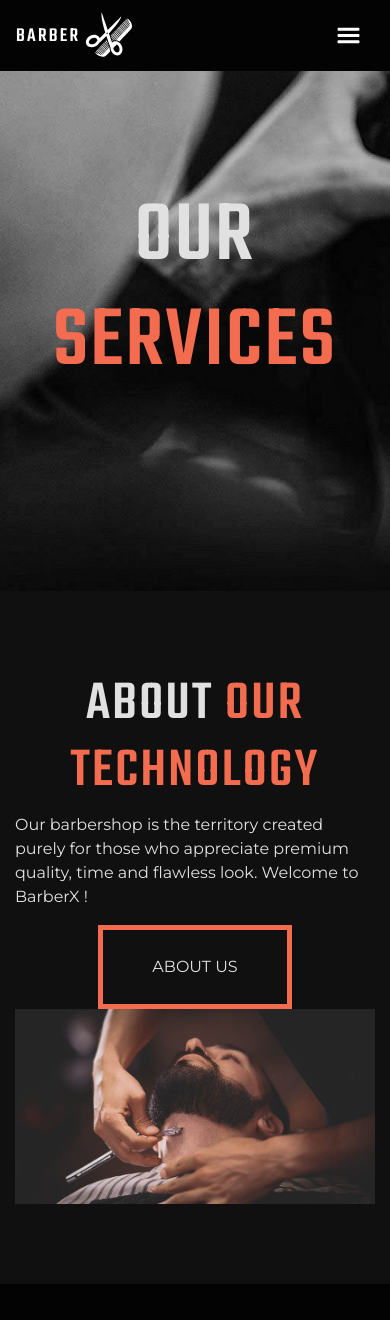
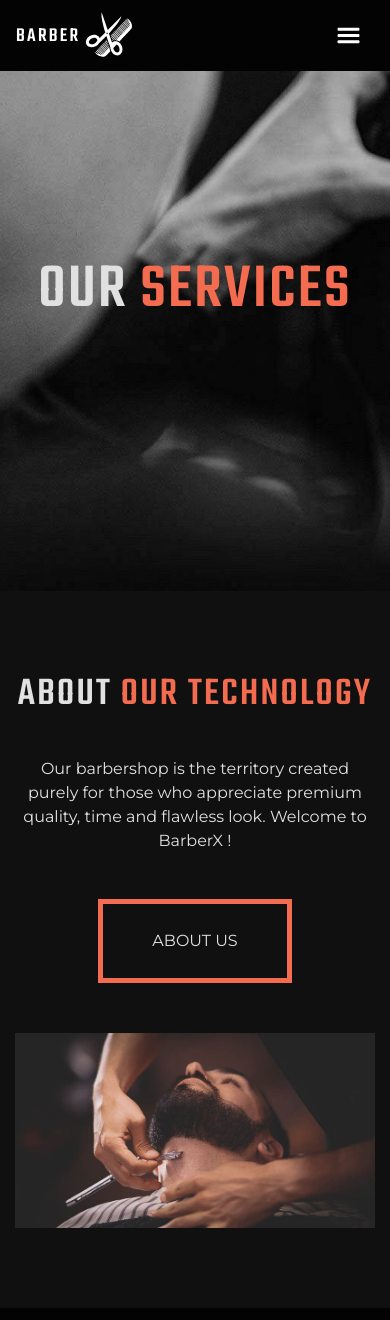
Before and after one commit to 3l3ali/BarberX, an Angular app: page /services in a window 390 px wide. Shown: the top 1320 px of the page. Built offline with nearby package versions, Linux system fonts and the light colour scheme.

Commit message:
our services phone responsive

```diff
--- a/src/_variables.scss
+++ b/src/_variables.scss
@@ -5,12 +5,15 @@ $light-dark: #101010;
 $bold-dark: #080808;
 $bg-black: #030303;
 
+$iphone11-h1: 4em;
 $iphone11-h2: 2.5em;
 $iphone11-p: 1em;
 
+$iphone6-h1: 3.5em;
 $iphone6-h2: 2em;
 $iphone6-p: 1em;
 
+$iphone5-h1: 3em;
 $iphone5-h2: 2em;
 $iphone5-p: 0.9em;
 
--- a/src/app/our-services/our-services.component.html
+++ b/src/app/our-services/our-services.component.html
@@ -5,14 +5,14 @@
 <div class="services-wrapper">
     <div class="container">
         <div class="row">
-            <div class="col-12 col-md-4 offset-md-1">
+            <div class="col-12 col-md-4">
                 <h2 class="text-center">ABOUT <span>OUR TECHNOLOGY</span></h2>
                 <p>Our barbershop is the territory created purely for those who appreciate premium quality, time and flawless look. Welcome to BarberX !</p>
                 <div class="text-center">
                     <a routerLink="" class="btn barber-x-btn">ABOUT US</a>
                 </div>
             </div>
-            <div class="col-12 col-md-6">
+            <div class="col-12 col-md-8">
                 <img src="../../assets/our-services/about-tech.jpg" alt="about our tech image">
             </div>
         </div>
--- a/src/app/our-services/our-services.component.scss
+++ b/src/app/our-services/our-services.component.scss
@@ -33,7 +33,84 @@
             color: $barber-orange;
         }
     }
+    p {
+        padding: 30px 0;
+    }
     img {
         max-width: 100%;
     }
 }
+
+
+
+/*ipads*/
+@media only screen
+and (min-device-width : 768px)
+and (max-device-width : 1024px){
+    .services-wrapper {
+        h2 {
+            font-size: $ipad-h2;
+        }
+        p {
+            text-align: center;
+        }
+    }
+}
+
+/*phones like iphone 11*/
+@media (max-width: 540px) {
+    #services-bg-wrapper{
+        h1 {
+            font-size: $iphone11-h1;
+        }
+    }
+    .services-wrapper{
+        h2{
+            font-size: $iphone11-h2;
+        }
+        p{
+            padding: 30px 0;
+            text-align: center;
+        }
+        a{
+            margin-bottom: 50px;
+        }
+    }
+}
+
+/*phones like iphone 6*/
+@media (max-width: 375px) {
+    #services-bg-wrapper{
+        h1 {
+            font-size: $iphone6-h1;
+        }
+    }
+    .services-wrapper{
+        h2 {
+            font-size: $iphone6-h2;
+        }
+        p {
+            font-size: $iphone6-p;
+        }
+    }
+}
+
+/*small phones like iphone 5*/
+@media (max-width: 350px) {
+    #services-bg-wrapper{
+        h1 {
+            font-size: $iphone5-h1;
+        }
+    }
+    .services-wrapper{
+        h2 {
+            font-size: $iphone5-h2;
+        }
+        p {
+            font-size: $iphone5-p;
+        }
+        a{
+            padding: 20px 2em;
+        }
+    }
+}
--- a/src/app/shared/components/banner/banner.component.scss
+++ b/src/app/shared/components/banner/banner.component.scss
@@ -55,11 +55,18 @@
 }
 
 
+/*ipads*/
+@media only screen
+and (min-device-width : 768px)
+and (max-device-width : 1024px){
+
+}
+
 /*phones like iphone 11*/
 @media (max-width: 540px) {
     #banner{
         h1 {
-            font-size: 4rem;
+            font-size: $iphone11-h1;
         }
         a {
             margin-top: 85px;
@@ -71,7 +78,7 @@
 @media (max-width: 375px) {
     #banner{
         h1 {
-            font-size: 3.5rem;
+            font-size: $iphone6-h1;
         }
         a {
             margin-top: 85px;
@@ -84,7 +91,7 @@
 @media (max-width: 350px) {
     #banner {
         h1 {
-            font-size: 3rem;
+            font-size: $iphone5-h1;
         }
         a {
             margin-top: 65px;
@@ -94,10 +101,3 @@
     }
 
 }
-
-/*ipads*/
-@media only screen
-and (min-device-width : 768px)
-and (max-device-width : 1024px){
-
-}
```
